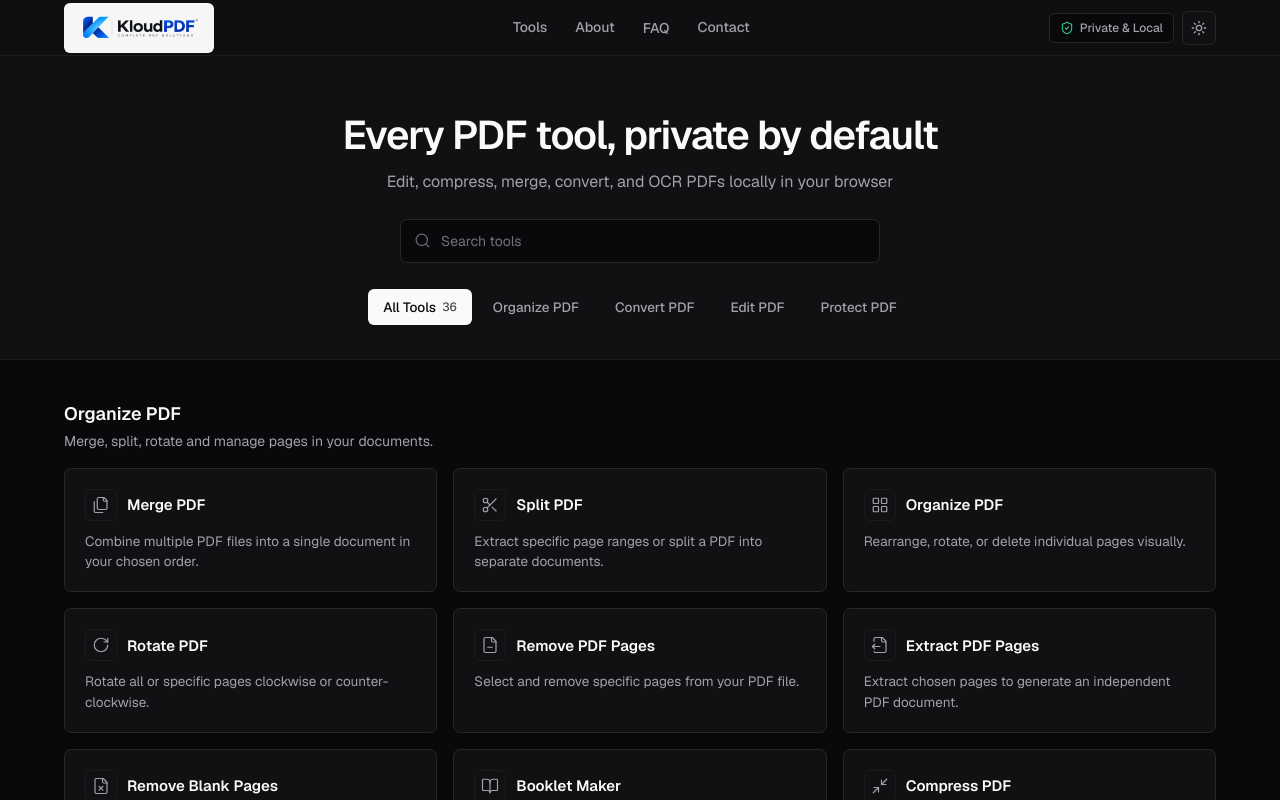
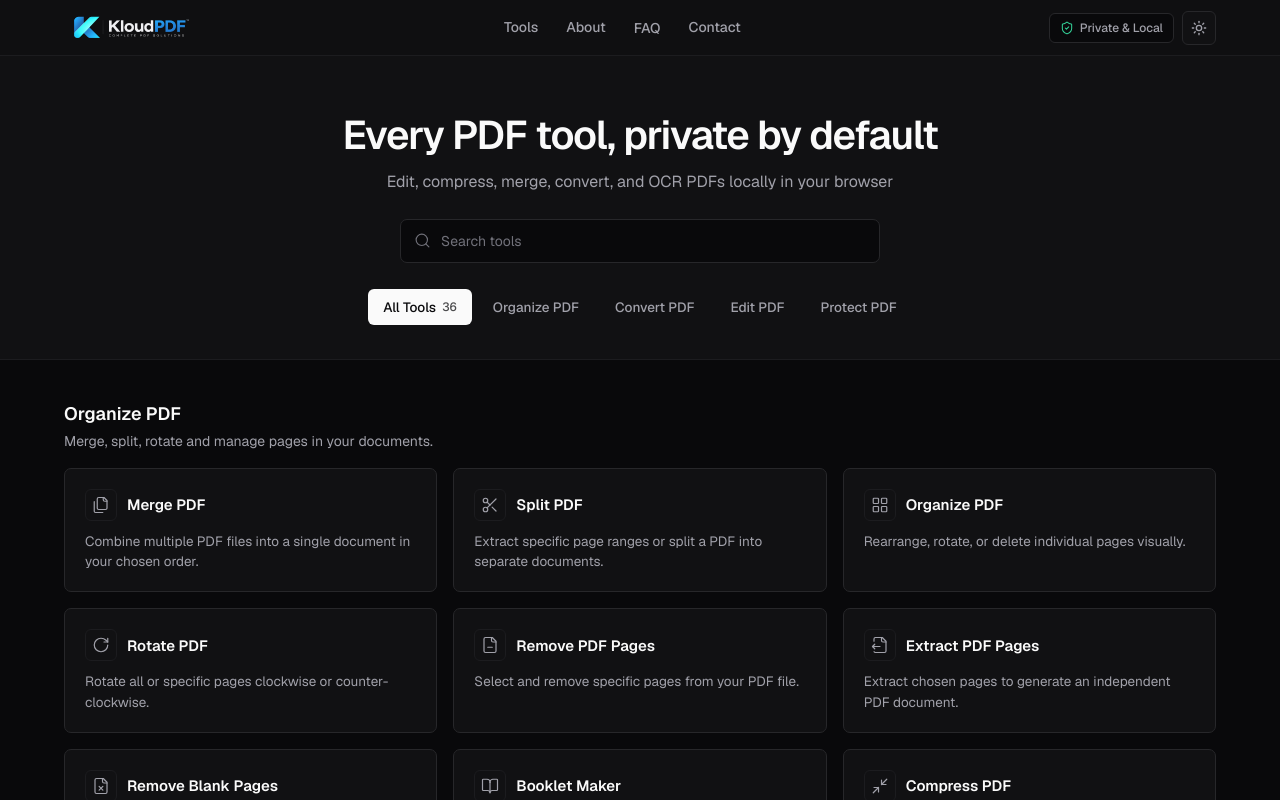
Before and after one commit to rajput-itself/Kloudpdf, a React (Vite) app: page / in a window 1280 px wide. Both pictures are taken after a click on the button 1199 px from the left and 27 px from the top of the page. Built offline with nearby package versions, Linux system fonts and the light colour scheme.

Commit message:
Add transparent dark-mode KloudPDF logo and swap natively across header and footer

```diff
--- a/public/sw.js
+++ b/public/sw.js
@@ -7,12 +7,13 @@
  * - Cleans outdated version caches cleanly on activation.
  */
 
-const CACHE_VERSION = 'kloudpdf-shell-v4';
+const CACHE_VERSION = 'kloudpdf-shell-v5';
 const SHELL_ASSETS = [
   './',
   './index.html',
   './manifest.webmanifest',
   './kloudpdf-logo.png',
+  './kloudpdf-logo-dark.png',
   './favicon.png',
   './favicon.svg',
   './icon-192.png',
--- a/src/components/Footer/Footer.css
+++ b/src/components/Footer/Footer.css
@@ -38,7 +38,6 @@
 .footer-brand {
   display: inline-block;
   margin-bottom: var(--space-2);
-  border-radius: var(--radius-md);
 }
 
 .footer-brand-logo {
@@ -46,11 +45,6 @@
   width: auto;
   display: block;
   object-fit: contain;
-}
-
-[data-theme='dark'] .footer-brand {
-  background-color: rgba(255, 255, 255, 0.96);
-  padding: 5px 12px;
 }
 
 .footer-brand-tagline {
--- a/src/components/Footer/Footer.tsx
+++ b/src/components/Footer/Footer.tsx
@@ -36,7 +36,14 @@ export const Footer: React.FC<FooterProps> = ({
               <img
                 src={`${import.meta.env.BASE_URL}kloudpdf-logo.png`}
                 alt="KloudPDF — Complete PDF Solutions"
-                className="footer-brand-logo"
+                className="footer-brand-logo brand-logo-light"
+                width={180}
+                height={60}
+              />
+              <img
+                src={`${import.meta.env.BASE_URL}kloudpdf-logo-dark.png`}
+                alt="KloudPDF — Complete PDF Solutions"
+                className="footer-brand-logo brand-logo-dark"
                 width={180}
                 height={60}
               />
--- a/src/components/Header/Header.css
+++ b/src/components/Header/Header.css
@@ -24,7 +24,6 @@
   align-items: center;
   text-decoration: none;
   flex-shrink: 0;
-  border-radius: var(--radius-md);
 }
 
 .header-brand-logo {
@@ -34,15 +33,22 @@
   object-fit: contain;
 }
 
+.brand-logo-dark {
+  display: none;
+}
+
+[data-theme='dark'] .brand-logo-light {
+  display: none;
+}
+
+[data-theme='dark'] .brand-logo-dark {
+  display: block;
+}
+
 @media (max-width: 400px) {
   .header-brand-logo {
     height: 36px;
   }
-}
-
-[data-theme='dark'] .header-brand {
-  background-color: rgba(255, 255, 255, 0.96);
-  padding: 3px 9px;
 }
 
 /* Desktop Navigation */
--- a/src/components/Header/Header.tsx
+++ b/src/components/Header/Header.tsx
@@ -74,7 +74,14 @@ export const Header: React.FC<HeaderProps> = ({
             <img
               src={`${import.meta.env.BASE_URL}kloudpdf-logo.png`}
               alt="KloudPDF — Complete PDF Solutions"
-              className="header-brand-logo"
+              className="header-brand-logo brand-logo-light"
+              width={162}
+              height={54}
+            />
+            <img
+              src={`${import.meta.env.BASE_URL}kloudpdf-logo-dark.png`}
+              alt="KloudPDF — Complete PDF Solutions"
+              className="header-brand-logo brand-logo-dark"
               width={162}
               height={54}
             />
```
Also changed, not shown: public/kloudpdf-logo-dark.png (added).
